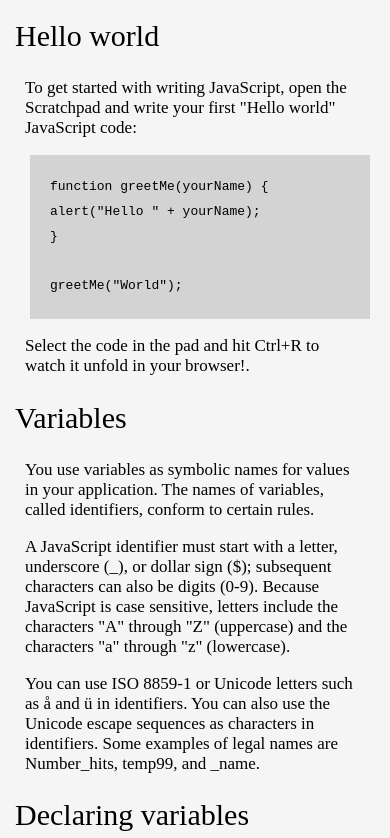
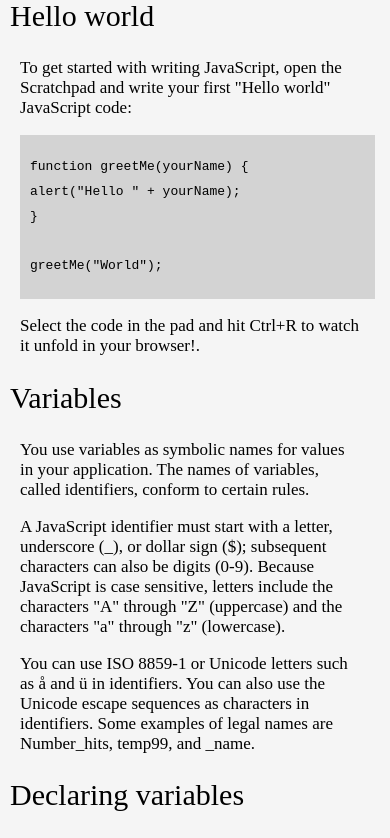
Before and after one commit to ics20072/TechnicalDocumentationPage-FCC, a plain HTML site: page index.html in a window 390 px wide. Shown: the part 2020-2858 px from the top of the page. Drawn offline with nearby package versions, Linux system fonts and the light colour scheme.

Commit message:
small changes

```diff
--- a/style.css
+++ b/style.css
@@ -25,8 +25,8 @@ body {
   }
 
   #main-doc {
-    margin-left: 15px;
-    margin-right: 15px;
+    margin-left: 10px;
+    margin-right: 10px;
     margin-top: 310px;
   }
 
@@ -34,10 +34,10 @@ body {
     display: block;
     text-align: left;
     background-color: #d3d3d3;
-    margin-left: 15px;
+    margin-left: 10px;
     margin-right: 5px;
     line-height: 1.9em;
-    padding-left: 20px;
+    padding-left: 10px;
     padding-top: 20px;
     padding-bottom: 20px;
   }
```
